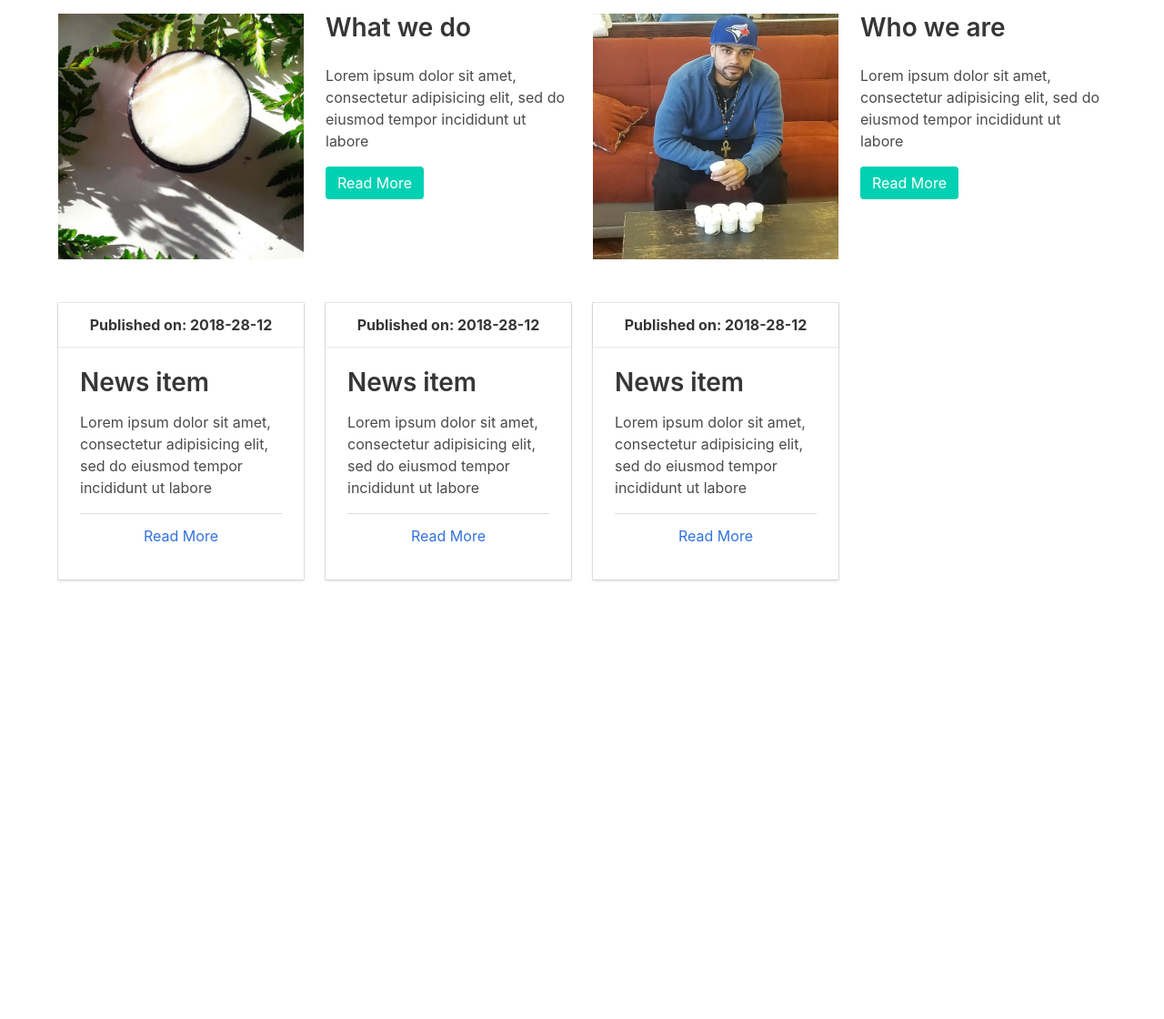
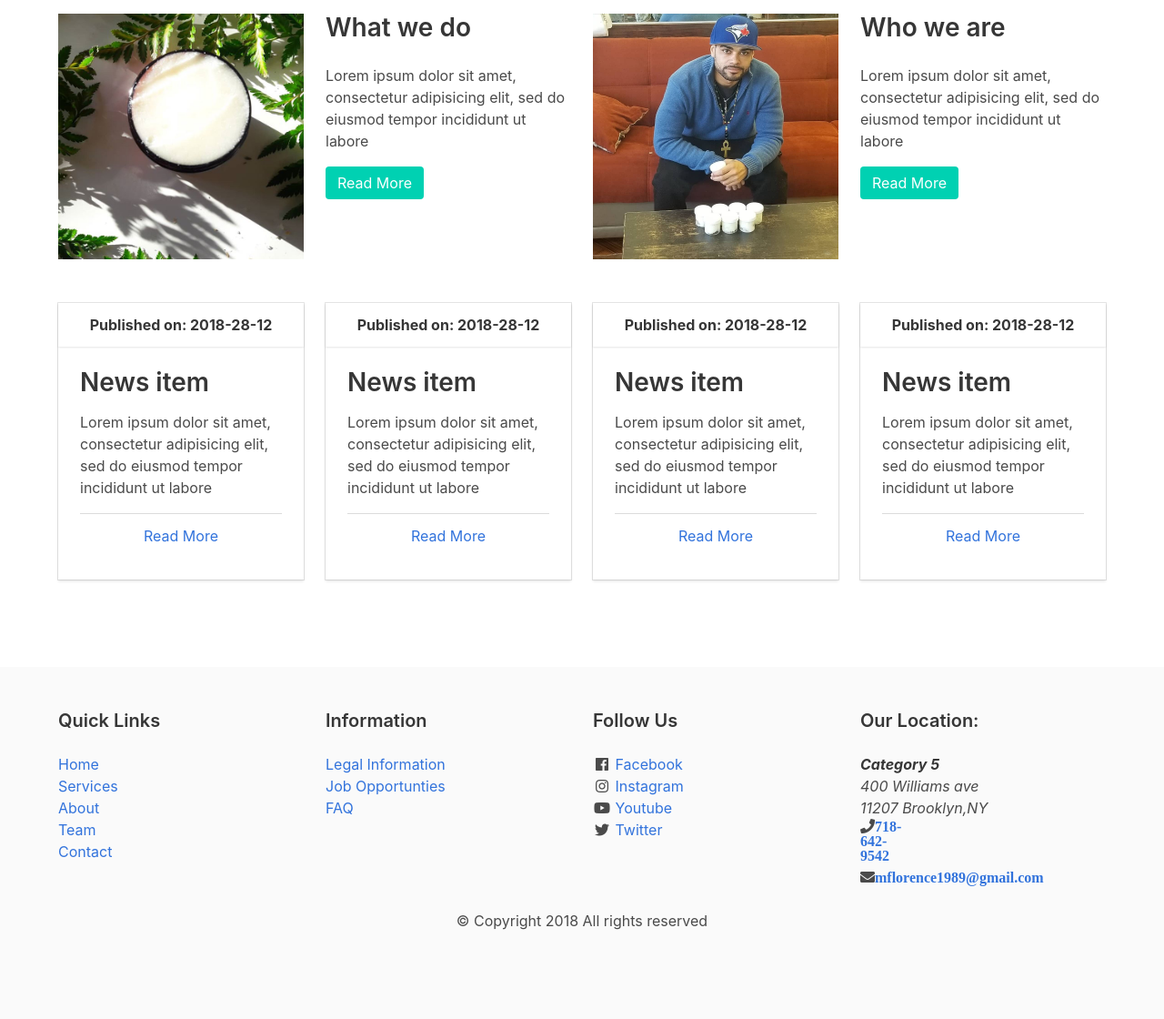
Before and after one commit to mflorence1989/catfive, a website: page index.html in a window 1280 px wide. Shown: the part 611-1731 px from the top of the page at 91% size. Before the commit the page ends 1344 px from the top, so only its background shows below. Drawn offline with Linux system fonts and the light colour scheme.

Commit message:
create company footer

```diff
--- a/index.html
+++ b/index.html
@@ -96,7 +96,22 @@
     </div>
     <section class="section">
       <div class="container">
-    <div class="columns">
+    <div class="columns is-multilined">
+      <div class="column is-half-tablet is-one-third-desktop is-one-quarter-widescreen">
+        <div class="card">
+          <header class="card-header">
+            <time class="card-header-title is-centered" datetime="2018-28-12">Published on: 2018-28-12 </time>
+          </header>
+          <div class="card-content content">
+            <h2 class="card-title">News item</h2>
+            <p class="card-text">Lorem ipsum dolor sit amet, consectetur adipisicing elit, sed do eiusmod tempor incididunt ut labore</p>
+            <footer class="card-footer">
+              <a href="#" class="card-footer-item">Read More</a>
+            </footer>
+          </div>
+        </div>
+      </div>
+
       <div class="column is-half-tablet is-one-third-desktop is-one-quarter-widescreen">
         <div class="card">
           <header class="card-header">
@@ -145,6 +160,53 @@
     </div>
     </section>
   </section>
+  <footer class="footer">
+    <div class="container">
+      <div class="columns is-mobile is-multilined">
+        <div class="column is-half-mobile is-one-quarter-desktop">
+          <h6 class="title is-5">Quick Links</h6>
+          <ul>
+            <li> <a href="index.html">Home</a></li>
+            <li> <a href="services.html">Services</a></li>
+            <li> <a href="about.html">About</a></li>
+            <li> <a href="team.html">Team</a></li>
+            <li> <a href="contact.html">Contact</a></li>
+          </ul>
+        </div>
+
+        <div class="column is-half-mobile is-one-quarter-desktop">
+          <h6 class="title is-5">Information</h6>
+          <ul>
+            <li> <a href="#">Legal Information</a></li>
+            <li> <a href="#">Job Opportunties</a></li>
+            <li> <a href="#">FAQ</a></li>
+          </ul>
+        </div>
+
+        <div class="column is-half-mobile is-one-quarter-desktop">
+          <h6 class="title is-5">Follow Us</h6>
+          <ul>
+            <li><i class="fab fa-fw fa-facebook"></i><a href="#"> Facebook</a></li>
+            <li><i class="fab fa-fw fa-instagram"></i><a href="#"> Instagram</a></li>
+            <li><i class="fab fa-fw fa-youtube"></i> <a href="#"> Youtube</a></li>
+            <li><i class="fab fa-fw fa-twitter"></i> <a href="#"> Twitter</a></li>
+          </ul>
+        </div>
+
+        <div class="column is-half-mobile is-one-quarter-desktop">
+          <h6 class="title is-5">Our Location: </h6>
+          <address class="">
+            <strong>Category 5</strong><br>
+            400 Williams ave<br>
+            11207 Brooklyn,NY<br>
+            <i class="fas fa-fw fa-phone"><a href="tel:+718-642-9542">718-642-9542</a></i><br>
+            <i class="fas fa-envelope"><a href="mailto:mflorence@gmail.com">mflorence1989@gmail.com</a></i>
+          </address>
+        </div>
+      </div>
+      <p class="has-text-centered">&copy; Copyright 2018 All rights reserved</p>
+    </div>
+  </footer>
 
 
 
```
